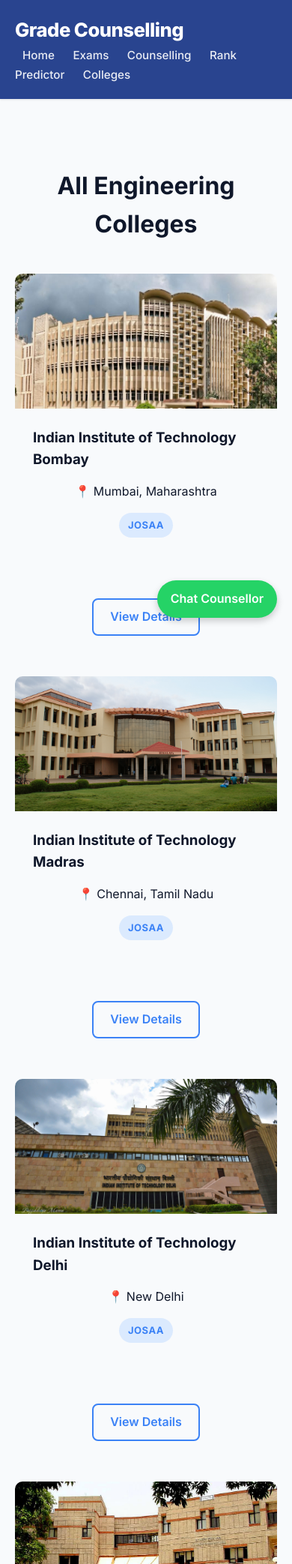
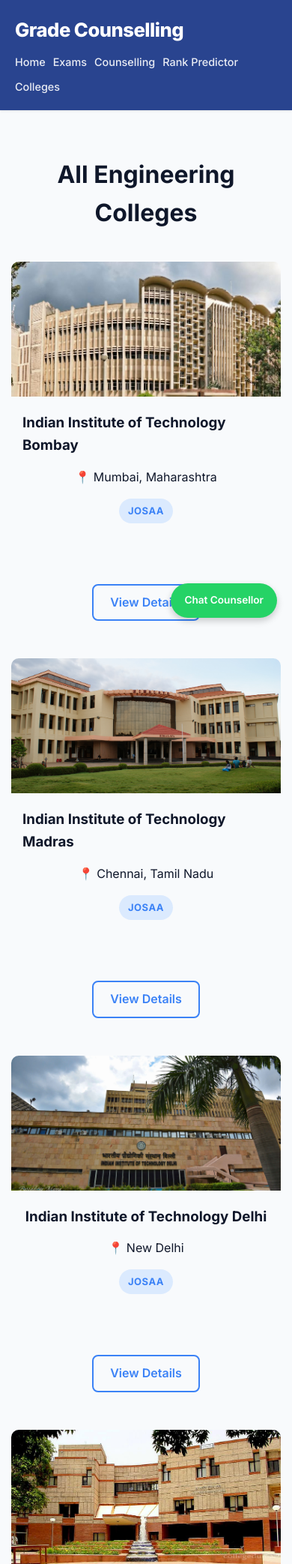
Before and after one commit to mfhaque0/grade-counselling, a Flask app: page /colleges in a window 390 px wide. Shown: the top 2086 px of the page at 75% size. Run offline with Flask 3, Linux system fonts and the light colour scheme; data comes from the database, SQL or seed files in the repository.

Commit message:
Improve mobile responsiveness: fixed navbar, hero spacing, grid layout and UI for small screens

```diff
--- a/static/css/style.css
+++ b/static/css/style.css
@@ -547,4 +547,74 @@ footer a:hover {
     .predictor-box {
         padding: 30px 20px;
     }
+
+/* ===== IMPROVED MOBILE RESPONSIVENESS ===== */
+@media (max-width: 768px) {
+
+    /* Navbar Fix */
+    .navbar {
+        flex-direction: column;
+        align-items: flex-start;
+    }
+
+    .nav-links {
+        display: flex;
+        flex-wrap: wrap;
+        gap: 10px;
+        margin-top: 10px;
+    }
+
+    .nav-links a {
+        margin: 0;
+        font-size: 0.9rem;
+    }
+
+    /* Hero Fix */
+    .hero {
+        padding: 60px 15px;
+    }
+
+    .hero h1 {
+        font-size: 1.8rem;
+        line-height: 1.3;
+    }
+
+    .hero p {
+        font-size: 1rem;
+    }
+
+    /* Container spacing */
+    .container {
+        padding: 30px 15px;
+    }
+
+    /* Cards */
+    .card-content {
+        padding: 20px 15px;
+    }
+
+    /* Predictor Box */
+    .predictor-box {
+        padding: 20px 15px;
+    }
+
+    /* Buttons */
+    .btn {
+        width: 100%;
+        text-align: center;
+    }
+
+    /* Footer */
+    .footer-grid {
+        grid-template-columns: 1fr;
+        text-align: center;
+    }
+
+    /* WhatsApp button */
+    #whatsapp-btn {
+        padding: 10px 14px;
+        font-size: 0.85rem;
+    }
+
 }
+}
```
